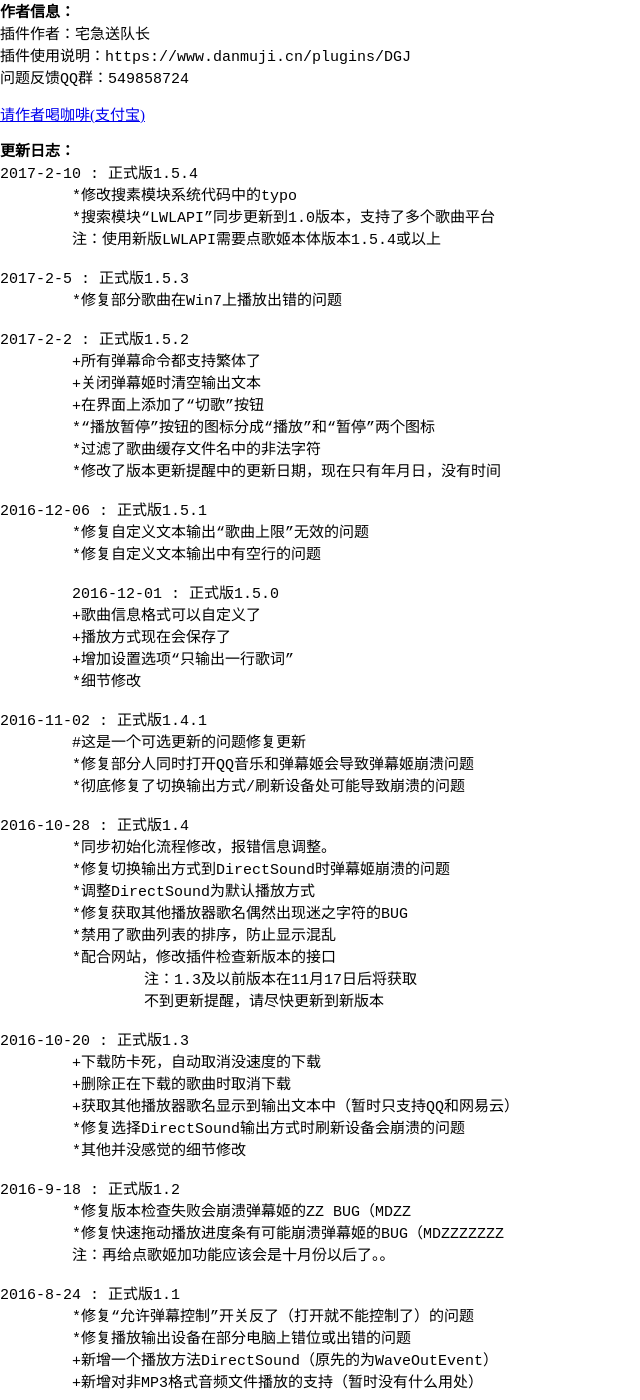
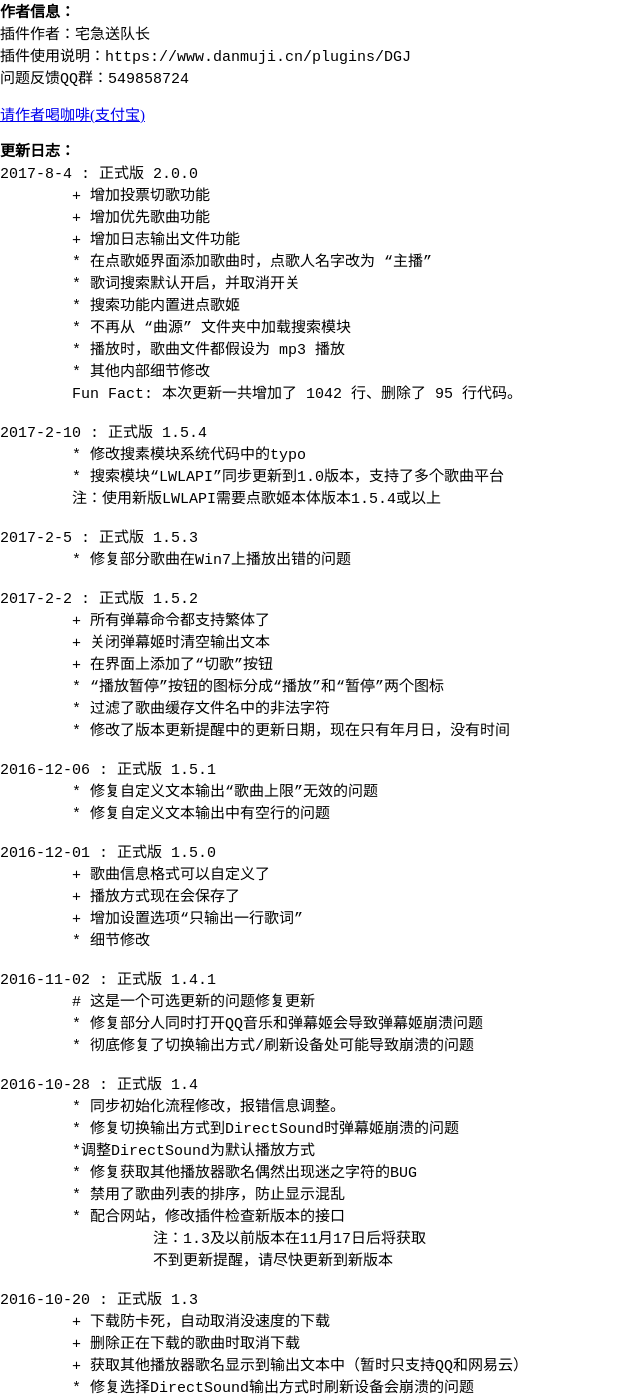
Before and after one commit to Bililive/www.danmuji.org, a Jekyll site: the page resource/DGJ/about.html, which Jekyll copies as it is, in a window 1280 px wide and 1400 px high. Shown: the whole window, without its empty margins (0-640 px from the left). Built offline with Jekyll 4.4.1, drawn with Linux system fonts in a browser that asks for light colours; some of the changed text lies outside the part shown.

Commit message:
更新插件 点歌姬
cdn build

````diff
--- a/_plugin/DGJ.md
+++ b/_plugin/DGJ.md
@@ -4,13 +4,13 @@ auther: 宅急送队长
 plugin_author: 宅急送队长
 plugin_name: 点歌姬
 plugin_desc: 用弹幕来播放歌曲吧
-plugin_version: 1.5.4
-plugin_update_datetime: 2017-02-10 13:10:00 +0800
+plugin_version: 2.0.0
+plugin_update_datetime: 2017-08-04 16:47:00 +0800
 #plugin_update_desc: |-
 #  扒拉扒拉扒拉测试
 #  测试，测试测试。
 #  换行。
-plugin_dllink: /resource/DGJ/DGJ1.5.4.zip
+plugin_dllink: /resource/DGJ/DGJ2.0.0.7z
 plugin_dlnote: 请不要二次上传到其他网站谢谢
 ---
 作者的[直播间15253](https://live.bilibili.com/15253)
@@ -33,22 +33,12 @@ plugin_dlnote: 请不要二次上传到其他网站谢谢
 安装弹幕姬之后，将插件文件放到插件文件夹中，重启弹幕姬。
 插件文件夹位置：```文档\弹幕姬\Plugins```（Win7中，“文档” 叫做 “我的文档”）
 
-<img class="shadow" src="https://www.danmuji.cn/resource/DGJ/docu.png" alt="文档的位置" />
+<img class="shadow" src="/resource/DGJ/docu.png" alt="文档的位置" />
 
 <br/>
 
 如果安装插件后提示 “同步初始化出错” 类似字样，请先尝试安装.NET Framework 4.6.2，压缩包内已附带一份在线安装包。
 如安装后依旧出错，或有其他错误。请将桌面上生成的错误日志发给插件作者，谢谢~
-
-**点歌姬本体是没有任何歌曲搜索功能的，需要给点歌姬添加 “歌曲搜索模块” 来搜索歌曲。**
-点歌姬压缩包中已附带搜索模块
-目前有三个可用的歌曲搜索模块：（截至到2017.02.10）
-
-- LWLAPI，作者：宅急送队长&LWL12，支持5个歌曲平台的搜索模块
-- QQ音乐，作者：宅急送队长，QQ音乐。（部分主播反馈不是很稳定，出现过报错的情况）
-- 酷狗音乐，作者：数据源（19106直播间），酷狗音乐
-
-歌曲搜索模块文件后缀统一为 gem，歌曲搜索模块需要放到 ```文档\弹幕姬\Plugins\点歌姬\曲源```（需要开启一次弹幕姬生成文件夹）
 
 <br/>
 
@@ -62,7 +52,7 @@ plugin_dlnote: 请不要二次上传到其他网站谢谢
 
 插件需要先启用之后才能响应弹幕操作，管理插件不需要先启用插件
 
-<img class="shadow" src="https://www.danmuji.cn/resource/DGJ/admin.png" alt="弹幕姬插件面板" />
+<img class="shadow" src="/resource/DGJ/admin.png" alt="弹幕姬插件面板" />
 
 <br/>
 
@@ -71,23 +61,30 @@ plugin_dlnote: 请不要二次上传到其他网站谢谢
 所有人都可以使用的命令：
 
 - ```点歌 歌名``` - 点歌
+ - ```點歌```
 - ```取消点歌``` - 取消自己点的最后一首歌，已经开始播放的不能取消
+ - ```取消點歌```
+- ```切歌``` - 投票切歌，此功能默认关闭
 
 必须是房管/主播，并且启用弹幕控制才能使用的：
 
 - ```%暂停``` - 暂停播放
+ - ```%暫停```
 - ```%播放``` - 继续播放
-- ```%切歌``` - 跳过当前正在播放的歌曲
+- ```%切歌``` - 强制跳过当前正在播放的歌曲
 - ```%删歌 序号``` - 删除某个歌曲
+ - ```%刪歌 序号```
+- ```%优先 序号``` - 调整序号位置的歌曲到第2位。如果歌曲已经在前两位，则不操作。
+ - ```%優先 序号```
 - ```%音量 0-100``` - 调整歌曲音量
 - ```%上限 数字``` - 调整点歌数量上限
-- ```%歌词``` - 开关是否搜索歌词
-
+<!-- - ```%歌词``` - 开关是否搜索歌词 -->
+<!--
 一般情况下用不到的命令：
 
 - ```%保存配置``` - 保存当前配置到文件
 - ```%加载配置``` - 从文件重新加载配置
-
+-->
 <br/>
 
 ### <a name="usage_gui"></a>界面
@@ -102,35 +99,50 @@ plugin_dlnote: 请不要二次上传到其他网站谢谢
 写在前面：“点歌姬” 和 “B站弹幕姬” 不依赖于任何直播软件。所有支持从文件读取文字显示的直播软件都能显示点歌姬的歌曲信息
 
 点歌姬的所有输出文本都在```文档\弹幕姬\Plugins\点歌姬\输出文本```中。
-目前有三个文件：歌词输出.txt、歌曲信息.txt、设置信息.txt
-其中 “设置信息” 主要为调试用，并不设计用于显示输出
+目前有三个文件： ```歌词输出.txt``` ```日志输出.txt``` ```歌曲信息.txt```
+
+- 歌词输出.txt
+  - 默认输出两行歌词。可在点歌姬设置中修改为输出一行。
+- 日志输出.txt
+  - 输出点歌成功失败、下载成功失败等信息<br>适合嫌 歌曲信息 占直播画面太大的主播使用<br>默认每条日志显示 5 秒，可在设置中修改
+- 歌曲信息.txt
+  - 输出点歌姬的歌曲列表、播放状态等信息<br>输出的歌曲数量、输出格式可在点歌姬中修改
+
+<br/>
+
+OBS Studio 添加来源方法：
+
+1. 在 “来源” 中右键，添加一个 `文本 (GDI+)` 来源
+2. 给来源设置一个容易区分的名字
+3. 勾选 “从文件读取”
+4. 点击 “浏览” 按钮，选择一个 txt 文件
+5. 调整颜色、字体、样式到想要的样子
+
+哔哩哔哩直播姬添加来源方法：
+
+1. 点击左下角的 “文本”
+2. 给来源设置一个容易区分的名字
+3. 勾选 “从文件读”
+4. 点击 “浏览” 按钮，选择一个 txt 文件
+5. 调整颜色、字体、样式到想要的样子
 
 OBS Classic 添加来源方法：
 
 1. 在 “来源” 中右键，选择 “添加”、“文字来源”
 2. 随便填写一个容易区分的来源名字，确认
-3. 点击 “使用文件中的文字”，点击浏览，选择需要显示的文件
-4. 调整颜色、字体、样式到想要的样子
+3. 勾选 “使用文件中的文字”
+4. 点击 “浏览” 按钮，选择一个 txt 文件
+5. 调整颜色、字体、样式到想要的样子
 
 <br/>
 
-哔哩哔哩直播姬添加来源方法：
-
-1. 点击左下角的 “文本”
-2. 给来源设置一个容易区分的名字
-3. 勾选 “从文件读” 前面的勾选框
-4. 点击浏览，选择需要显示的文件
-5. 调整颜色、字体、样式到想要的样子
-
-其他直播软件同理，不再一个一个细说。
+<img class="shadow" src="/resource/DGJ/obs.png" alt="点歌输出信息" />
 
 <br/>
 
-我的OBS设定的样子：
+<!--
+开发，不存在的
 
-<img class="shadow" src="https://www.danmuji.cn/resource/DGJ/obs.png" alt="点歌输出信息" />
-
-<br/>
 
 ## <a name="dev"></a>**面向开发者-开发歌曲搜索模块**
 
@@ -198,3 +210,4 @@ namespace Example
     }
 }
 ```
+-->
--- a/resource/DGJ/about.html
+++ b/resource/DGJ/about.html
@@ -7,72 +7,85 @@
 问题反馈QQ群：549858724</pre>
 <div><a href="#QR">请作者喝咖啡(支付宝)</a></div>
 <pre><b>更新日志：</b>
-2017-2-10 : 正式版1.5.4
-	*修改搜素模块系统代码中的typo
-	*搜索模块“LWLAPI”同步更新到1.0版本，支持了多个歌曲平台
+2017-8-4 : 正式版 2.0.0
+	+ 增加投票切歌功能
+	+ 增加优先歌曲功能
+	+ 增加日志输出文件功能
+	* 在点歌姬界面添加歌曲时，点歌人名字改为 “主播”
+	* 歌词搜索默认开启，并取消开关
+	* 搜索功能内置进点歌姬
+	* 不再从 “曲源” 文件夹中加载搜索模块
+	* 播放时，歌曲文件都假设为 mp3 播放
+	* 其他内部细节修改
+	Fun Fact: 本次更新一共增加了 1042 行、删除了 95 行代码。
+
+2017-2-10 : 正式版 1.5.4
+	* 修改搜素模块系统代码中的typo
+	* 搜索模块“LWLAPI”同步更新到1.0版本，支持了多个歌曲平台
 	注：使用新版LWLAPI需要点歌姬本体版本1.5.4或以上
 
-2017-2-5 : 正式版1.5.3
-	*修复部分歌曲在Win7上播放出错的问题
+2017-2-5 : 正式版 1.5.3
+	* 修复部分歌曲在Win7上播放出错的问题
 
-2017-2-2 : 正式版1.5.2
-	+所有弹幕命令都支持繁体了
-	+关闭弹幕姬时清空输出文本
-	+在界面上添加了“切歌”按钮
-	*“播放暂停”按钮的图标分成“播放”和“暂停”两个图标
-	*过滤了歌曲缓存文件名中的非法字符
-	*修改了版本更新提醒中的更新日期，现在只有年月日，没有时间
+2017-2-2 : 正式版 1.5.2
+	+ 所有弹幕命令都支持繁体了
+	+ 关闭弹幕姬时清空输出文本
+	+ 在界面上添加了“切歌”按钮
+	* “播放暂停”按钮的图标分成“播放”和“暂停”两个图标
+	* 过滤了歌曲缓存文件名中的非法字符
+	* 修改了版本更新提醒中的更新日期，现在只有年月日，没有时间
 
-2016-12-06 : 正式版1.5.1
-	*修复自定义文本输出“歌曲上限”无效的问题
-	*修复自定义文本输出中有空行的问题
+2016-12-06 : 正式版 1.5.1
+	* 修复自定义文本输出“歌曲上限”无效的问题
+	* 修复自定义文本输出中有空行的问题
 
-	2016-12-01 : 正式版1.5.0
-	+歌曲信息格式可以自定义了
-	+播放方式现在会保存了
-	+增加设置选项“只输出一行歌词”
-	*细节修改
+2016-12-01 : 正式版 1.5.0
+	+ 歌曲信息格式可以自定义了
+	+ 播放方式现在会保存了
+	+ 增加设置选项“只输出一行歌词”
+	* 细节修改
 
-2016-11-02 : 正式版1.4.1
-	#这是一个可选更新的问题修复更新
-	*修复部分人同时打开QQ音乐和弹幕姬会导致弹幕姬崩溃问题
-	*彻底修复了切换输出方式/刷新设备处可能导致崩溃的问题
+2016-11-02 : 正式版 1.4.1
+	# 这是一个可选更新的问题修复更新
+	* 修复部分人同时打开QQ音乐和弹幕姬会导致弹幕姬崩溃问题
+	* 彻底修复了切换输出方式/刷新设备处可能导致崩溃的问题
 
-2016-10-28 : 正式版1.4
-	*同步初始化流程修改，报错信息调整。
-	*修复切换输出方式到DirectSound时弹幕姬崩溃的问题
+2016-10-28 : 正式版 1.4
+	* 同步初始化流程修改，报错信息调整。
+	* 修复切换输出方式到DirectSound时弹幕姬崩溃的问题
 	*调整DirectSound为默认播放方式
-	*修复获取其他播放器歌名偶然出现迷之字符的BUG
-	*禁用了歌曲列表的排序，防止显示混乱
-	*配合网站，修改插件检查新版本的接口
-		注：1.3及以前版本在11月17日后将获取
-		不到更新提醒，请尽快更新到新版本
+	* 修复获取其他播放器歌名偶然出现迷之字符的BUG
+	* 禁用了歌曲列表的排序，防止显示混乱
+	* 配合网站，修改插件检查新版本的接口
+		 注：1.3及以前版本在11月17日后将获取
+		 不到更新提醒，请尽快更新到新版本
 
-2016-10-20 : 正式版1.3
-	+下载防卡死，自动取消没速度的下载
-	+删除正在下载的歌曲时取消下载
-	+获取其他播放器歌名显示到输出文本中（暂时只支持QQ和网易云）
-	*修复选择DirectSound输出方式时刷新设备会崩溃的问题
-	*其他并没感觉的细节修改
+2016-10-20 : 正式版 1.3
+	+ 下载防卡死，自动取消没速度的下载
+	+ 删除正在下载的歌曲时取消下载
+	+ 获取其他播放器歌名显示到输出文本中（暂时只支持QQ和网易云）
+	* 修复选择DirectSound输出方式时刷新设备会崩溃的问题
+	* 其他并没感觉的细节修改
 
-2016-9-18 : 正式版1.2
-	*修复版本检查失败会崩溃弹幕姬的ZZ BUG（MDZZ
-	*修复快速拖动播放进度条有可能崩溃弹幕姬的BUG（MDZZZZZZZ
+2016-9-18 : 正式版 1.2
+	* 修复版本检查失败会崩溃弹幕姬的ZZ BUG（MDZZ
+	* 修复快速拖动播放进度条有可能崩溃弹幕姬的BUG（MDZZZZZZZ
 	注：再给点歌姬加功能应该会是十月份以后了。。
 
-2016-8-24 : 正式版1.1
-	*修复“允许弹幕控制”开关反了（打开就不能控制了）的问题
-	*修复播放输出设备在部分电脑上错位或出错的问题
-	+新增一个播放方法DirectSound（原先的为WaveOutEvent）
-	+新增对非MP3格式音频文件播放的支持（暂时没有什么用处）
+2016-8-24 : 正式版 1.1
+	* 修复“允许弹幕控制”开关反了（打开就不能控制了）的问题
+	* 修复播放输出设备在部分电脑上错位或出错的问题
+	+ 新增一个播放方法DirectSound（原先的为WaveOutEvent）
+	+ 新增对非MP3格式音频文件播放的支持（暂时没有什么用处）
 
-2016-8-20 : 正式版1.0
-2016-8-14 : 内测版a0.6
-2016-8-10 : 内测版a0.5
-2016-8-09 : 内测版a0.4
-2016-8-06 : 内测版a0.3
-2016-7-26 : 内测版a0.2
-2016-7-22 : 内测版a0.1</pre>
+2016-8-20 : 正式版 1.0
+2016-8-14 : 内测版 a0.6
+2016-8-10 : 内测版 a0.5
+2016-8-09 : 内测版 a0.4
+2016-8-06 : 内测版 a0.3
+2016-7-26 : 内测版 a0.2
+2016-7-22 : 内测版 a0.1
+</pre>
 <img src="./QR.png" style="margin:0 20%;width:60%"></img>
 <a name="QR"></a>
 </body></html>
````
Also changed, not shown: other parts of _plugin/DGJ.md (+1 -1 lines), resource/DGJ/obs.png, 3 other files.
